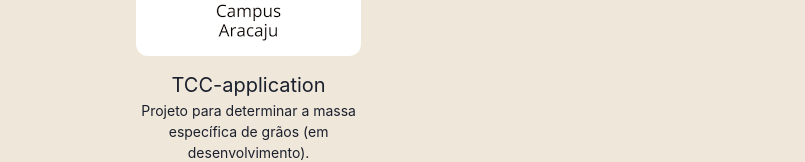
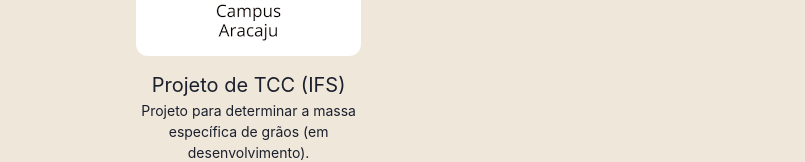
Before and after one commit to Jhonatam-Santos/JhonatamSantos, a Next.js app: page /works in a window 1280 px wide. Shown: the part 265-427 px from the top of the page, without its empty margins (242-1047 px from the left). Built offline with nearby package versions, Linux system fonts and the light colour scheme.

Commit message:
aditional changes

```diff
--- a/package.json
+++ b/package.json
@@ -1,7 +1,7 @@
 {
   "name": "profile-prof",
   "version": "1.0.0",
-  "description": "Minha página de portifólio",
+  "description": "Minha página pessoal",
   "main": "index.js",
   "scripts": {
     "dev": "next dev -H 0.0.0.0",
--- a/src/pages/index.js
+++ b/src/pages/index.js
@@ -5,8 +5,6 @@ import {
   Heading,
   Box,
   useColorModeValue,
-  chakra,
-  SimpleGrid,
   List,
   ListItem,
   Button,
--- a/src/pages/works.js
+++ b/src/pages/works.js
@@ -15,7 +15,7 @@ const Works = () => {
                     <Section>
                         <WorkGridItem
                             id='TCC'
-                            title='TCC-application'
+                            title='Projeto de TCC (IFS)'
                             thumbnail={thumb1}
                         >
                             Projeto para determinar a massa específica de grãos (em desenvolvimento).
```
Also changed, not shown: 1 other file (tests, documents, lock files or other folders).
